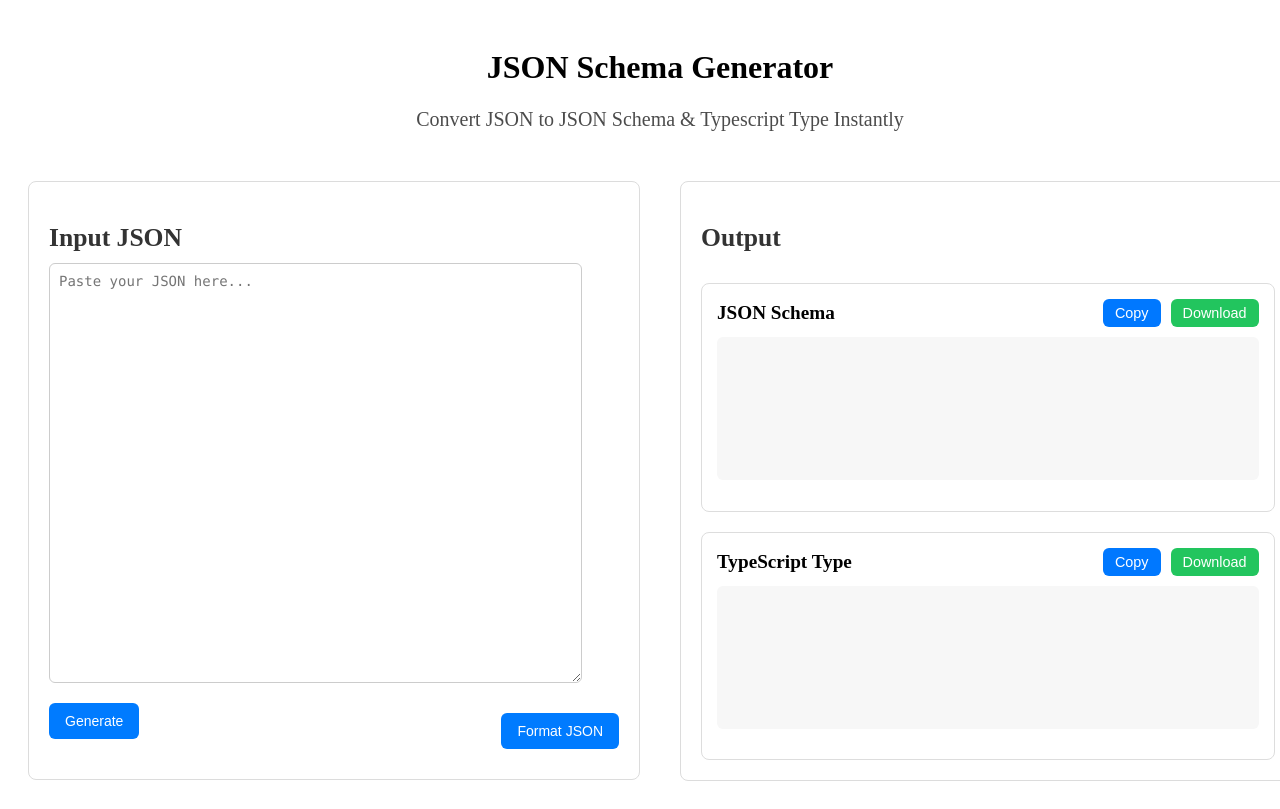
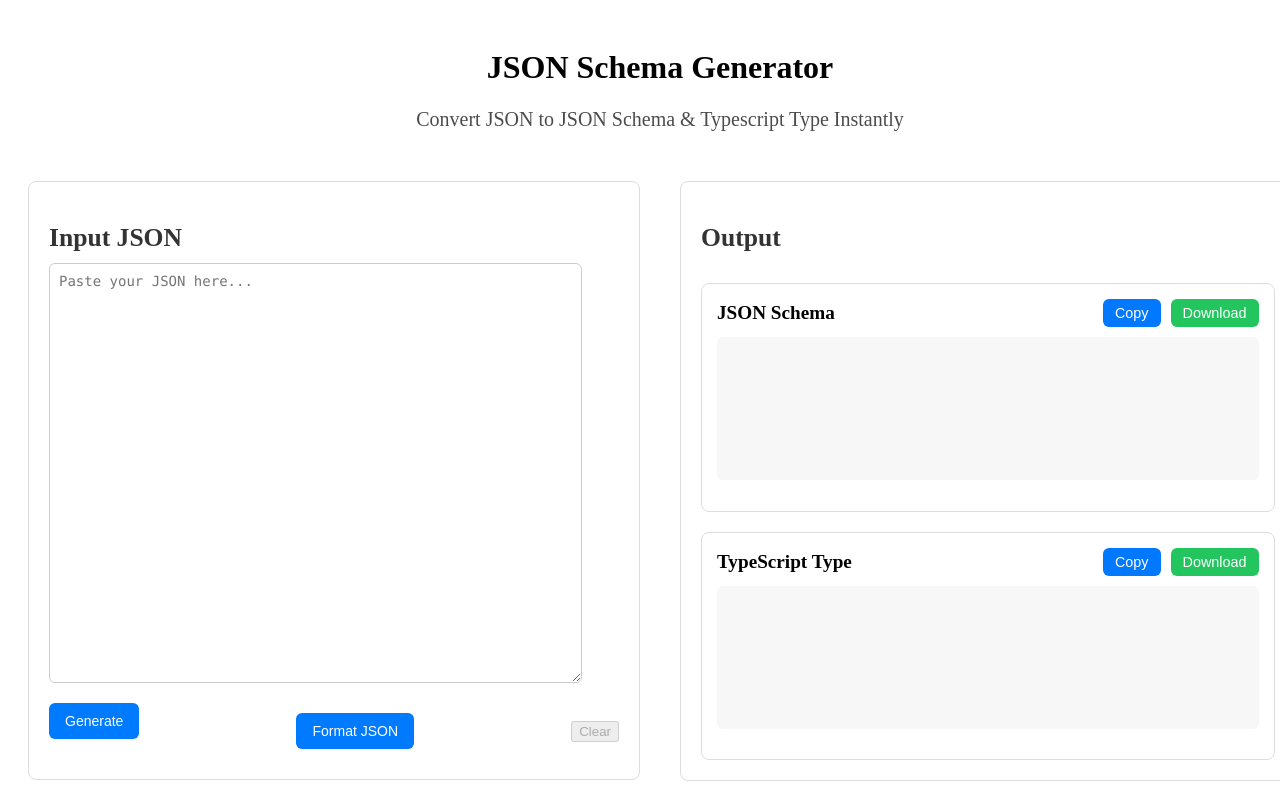
Before and after one commit to VivekVallabhan3407/JsonSchemaGenerator, a React (Vite) app: page / in a window 1280 px wide. Shown: the top 809 px of the page. Built offline with nearby package versions, Linux system fonts and the light colour scheme.

Commit message:
added clearButton element in  JsonInput.tsx

```diff
--- a/src/components/JsonInput/JsonInput.tsx
+++ b/src/components/JsonInput/JsonInput.tsx
@@ -1,5 +1,5 @@
 import React, { useState } from "react";
-import {toast} from 'react-toastify';
+import { toast } from 'react-toastify';
 import "./JsonInput.css";
 import { useStateJson } from "@/hooks/useStateJson";
 import { validateJson } from "@/utils/validateJson";
@@ -35,11 +35,11 @@ const JsonInput: React.FC = () => {
     }
   };
 
-  const handleClear=()=>{
+  const handleClear = () => {
     setInput("");
     clearJsonObject();
     toast.info("Input cleared");
-   };
+  };
   return (
     <div className="jsonInputContainer">
       <h2 className="heading">Input JSON</h2>
@@ -59,6 +59,13 @@ const JsonInput: React.FC = () => {
         <button onClick={handleFormat} className="jsonInput-btn formatBtn">
           Format JSON
         </button>
+        <button
+          onClick={handleClear}
+          className="jsonInput-btn clearBtn"
+          disabled={!input.trim()}
+        >
+          Clear
+        </button>
       </div>
     </div>
   );
```
